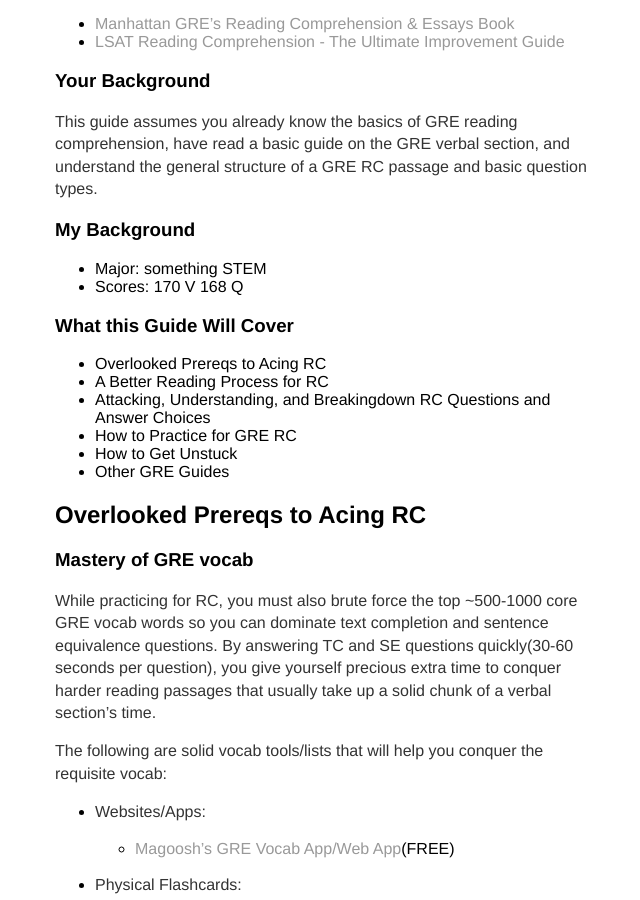
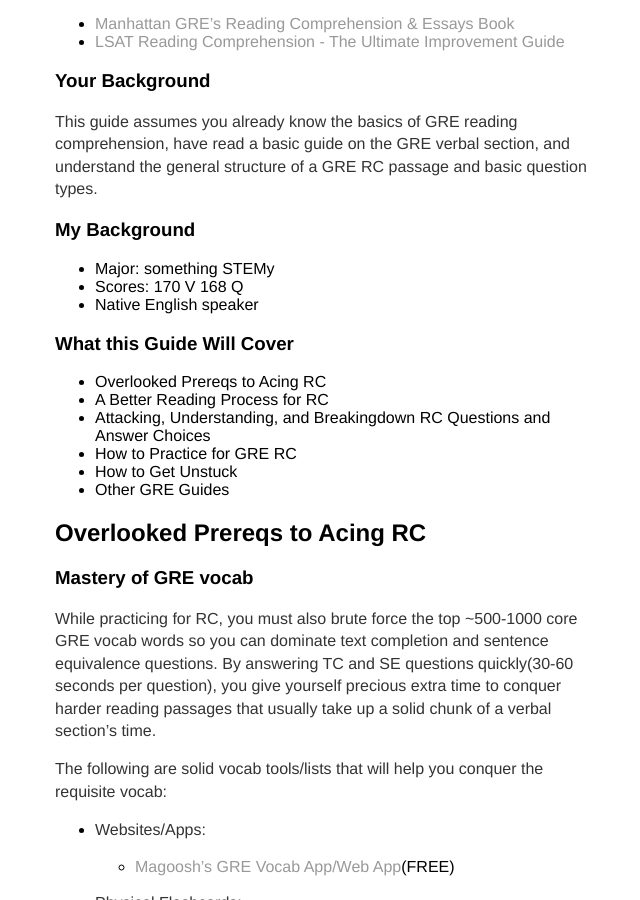
Before and after one commit to btmbtm/btmbtm.github.io, a Jekyll site: the page built from gre/extrarcguide.md, in a window 1280 px wide and 900 px high, scrolled down 663 px. Shown: the whole window, without its empty margins (310-950 px from the left). Built offline with Jekyll 4.4.1, drawn with Linux system fonts in a browser that asks for light colours.

Commit message:
Update extrarcguide.md

```diff
--- a/gre/extrarcguide.md
+++ b/gre/extrarcguide.md
@@ -33,8 +33,9 @@ This guide assumes you already know the basics of GRE reading comprehension, hav
 
 ### My Background
 
-- Major: something STEM
+- Major: something STEMy
 - Scores: 170 V 168 Q
+- Native English speaker
 
 ### What this Guide Will Cover
 
```
